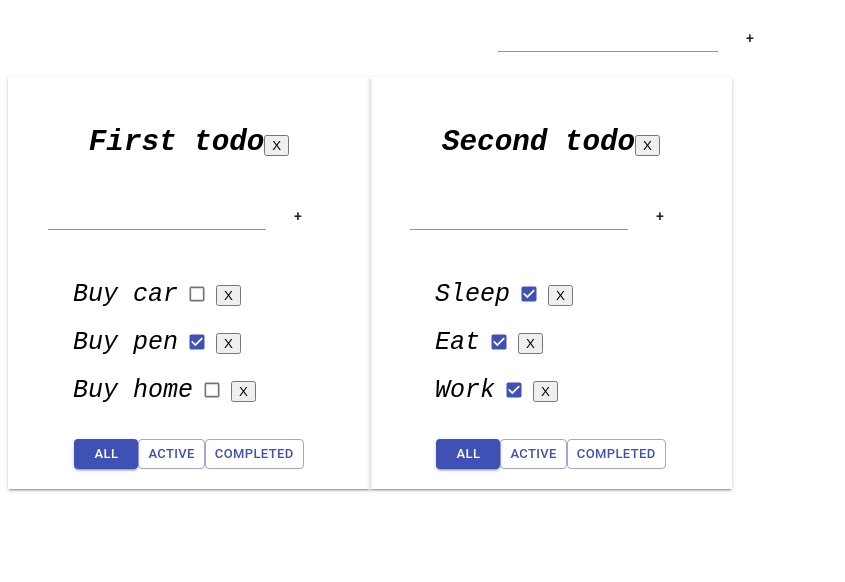
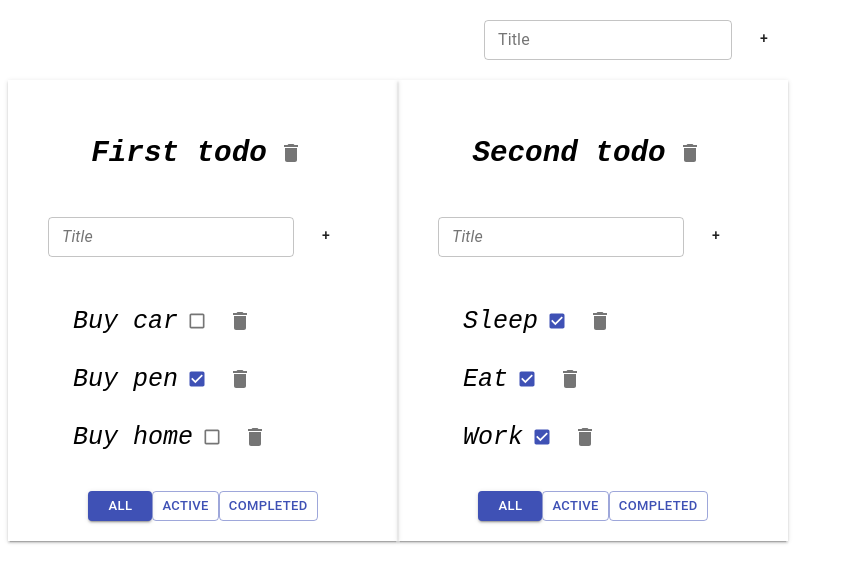
Before and after one commit to kwin64/todo, a React (Create React App) app in the folder todo/: page / in a window 1280 px wide. Shown: the top 582 px of the page, without its empty margins (0-845 px from the left). Built offline with nearby package versions, Linux system fonts and the light colour scheme.

Commit message:
refactoring addForm

```diff
--- a/todo/package.json
+++ b/todo/package.json
@@ -4,6 +4,7 @@
   "private": true,
   "dependencies": {
     "@material-ui/core": "^4.11.3",
+    "@material-ui/icons": "^4.11.2",
     "@testing-library/jest-dom": "^5.11.4",
     "@testing-library/react": "^11.1.0",
     "@testing-library/user-event": "^12.1.10",
--- a/todo/src/AddForm.tsx
+++ b/todo/src/AddForm.tsx
@@ -21,7 +21,6 @@ const AddForm: React.FC<PropsType> = (
         setValueTask(e.currentTarget.value)
         setError(false)
     }
-
     const addTaskHandler = () => {
         const trimmedValueTask = valueTask.trim()
         if (trimmedValueTask) {
@@ -31,30 +30,25 @@ const AddForm: React.FC<PropsType> = (
         }
         setValueTask('')
     }
-
     const keyPressAddTask = (e: KeyboardEvent<HTMLInputElement>) => {
         if (e.key === 'Enter') {
-            debugger
             addTaskHandler()
         }
     }
 
     return (
         <div className={s.todo}>
-            {error ? <TextField
-                    error
-                    id="outlined-error"
-                    label="Incorrect value!"
-                    variant="outlined"
-                    onChange={newValueTask}
-                    value={valueTask}
-                    onKeyPress={keyPressAddTask}/>
-                : <TextField required id="standard-required"
-                             onChange={newValueTask}
-                             value={valueTask}
-                             onKeyPress={keyPressAddTask}/>}
+            <TextField variant="outlined"
+                       size='small'
+                       error={error}
+                       value={valueTask}
+                       label="Title"
+                       helperText={error}
+                       onChange={newValueTask}
+                       onKeyPress={keyPressAddTask}/>
             <Button onClick={addTaskHandler}
                     color='default'
+                    size='medium'
             >+
             </Button>
         </div>
--- a/todo/src/Tasks/Tasks.tsx
+++ b/todo/src/Tasks/Tasks.tsx
@@ -1,7 +1,8 @@
 import React, {ChangeEvent} from 'react';
 import {TaskType} from "../App";
 import EditableTitle from "../EditableTitle";
-import {Checkbox} from "@material-ui/core";
+import {Checkbox, IconButton} from "@material-ui/core";
+import DeleteIcon from '@material-ui/icons/Delete';
 
 type PropsType = {
     tasks: Array<TaskType>
@@ -37,12 +38,14 @@ const Tasks: React.FC<PropsType> = (
                 <Checkbox
                     defaultChecked
                     color="primary"
-                    inputProps={{ 'aria-label': 'secondary checkbox' }}
+                    inputProps={{'aria-label': 'secondary checkbox'}}
                     checked={t.isDone}
                     size='small'
                     onChange={changeStatusTaskHandler}/>
-                <button onClick={removeTaskHandler}>X
-                </button>
+                <IconButton aria-label="delete">
+                    <DeleteIcon
+                        onClick={removeTaskHandler}/>
+                </IconButton>
             </li>)
         }
     )
--- a/todo/src/TasksManagement/TasksManagement.tsx
+++ b/todo/src/TasksManagement/TasksManagement.tsx
@@ -1,13 +1,15 @@
 import React from 'react';
 import AddForm from "../AddForm";
 import EditableTitle from "../EditableTitle";
+import {IconButton} from "@material-ui/core";
+import DeleteIcon from "@material-ui/icons/Delete";
 
 type PropsType = {
     titleTodoList: string
     addTask: (title: string, todoListsID: string) => void
     todoListsID: string
     removeTodoList: (todoListsID: string) => void
-    changeTodoListTitle:  (newTitle: string, todoListsID: string) => void
+    changeTodoListTitle: (newTitle: string, todoListsID: string) => void
 }
 
 const TasksManagement: React.FC<PropsType> = (
@@ -26,15 +28,18 @@ const TasksManagement: React.FC<PropsType> = (
     const removeTodoListHandler = () => {
         removeTodoList(todoListsID)
     }
-    const changeTitle = (title:string) => {
-        changeTodoListTitle(title,todoListsID)
+    const changeTitle = (title: string) => {
+        changeTodoListTitle(title, todoListsID)
     }
 
     return (
         <div>
             <h3>
-                <EditableTitle title={titleTodoList} changeTitle={changeTitle} />
-                <button onClick={removeTodoListHandler}>X</button>
+                <EditableTitle title={titleTodoList} changeTitle={changeTitle}/>
+                <IconButton aria-label="delete">
+                    <DeleteIcon
+                        onClick={removeTodoListHandler}/>
+                </IconButton>
             </h3>
             <AddForm addItemForm={addTaskForm}/>
         </div>
```
Also changed, not shown: 1 other file (tests, documents, lock files or other folders).
